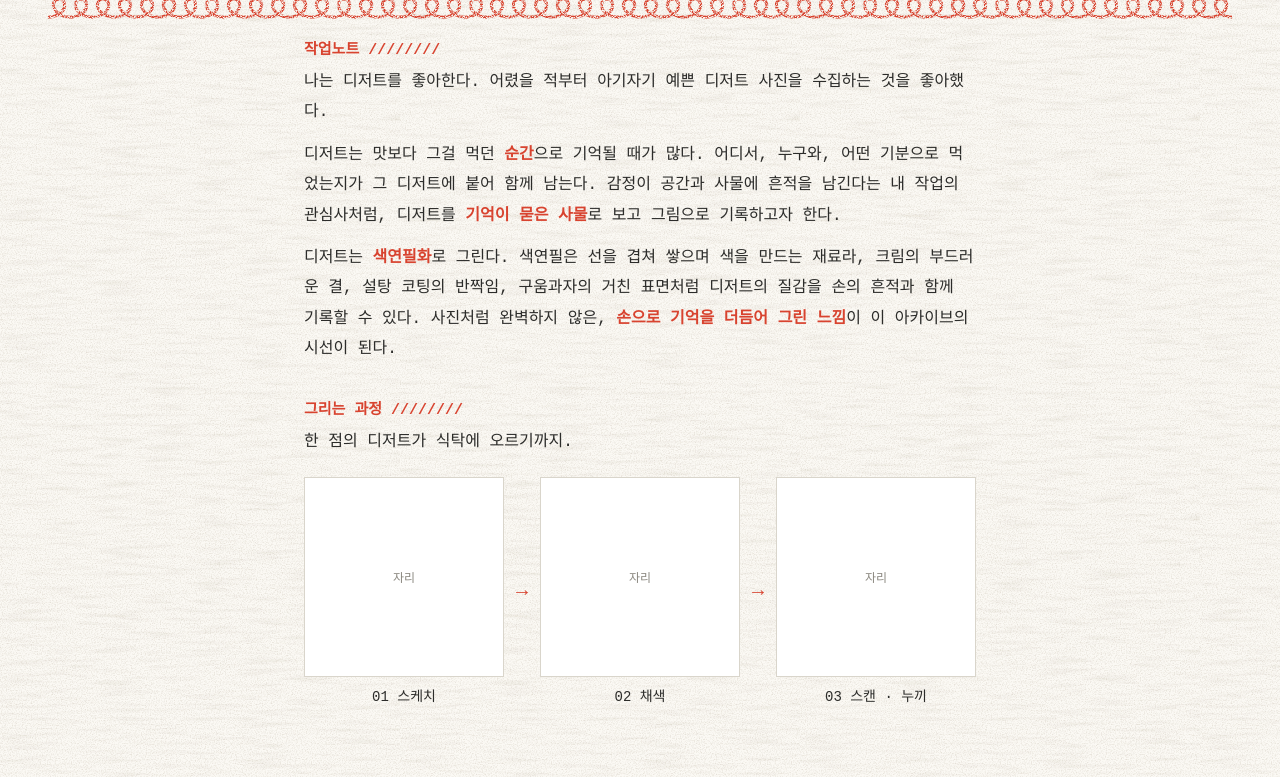
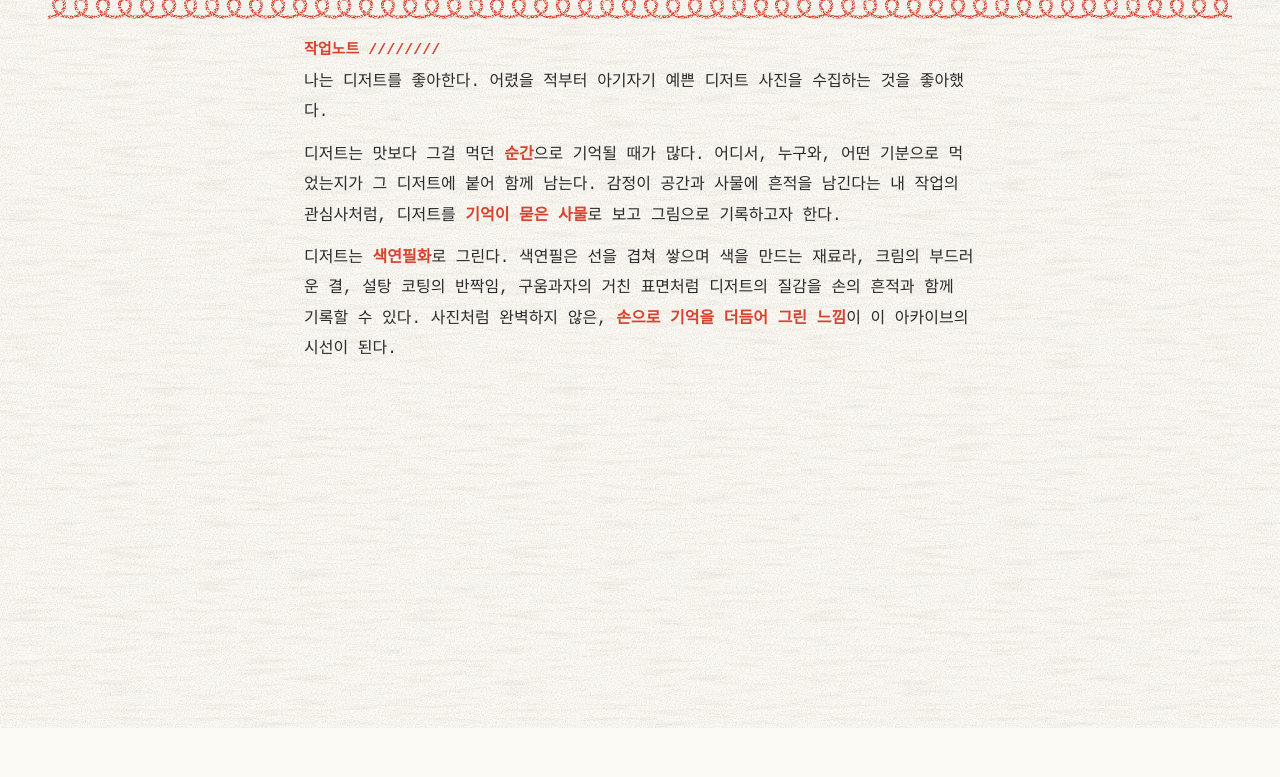
Before and after one commit to chaeeun05524-lgtm/green-table, a plain HTML site: page about.html in a window 1280 px wide. Shown: the part 72-849 px from the top of the page. After the commit the page ends 800 px from the top, so only its background shows below. Drawn offline with Linux system fonts and the light colour scheme; a web font is replaced by a local one.

Commit message:
그리는 과정 메뉴와 섹션 삭제
Co-Authored-By: Claude Opus 5.5 <noreply@anthropic.com>
Claude-Session: https://claude.ai/code/session_01AAM18iVbNb7i51Dzn78ANn

```diff
--- a/about.html
+++ b/about.html
@@ -17,7 +17,6 @@
     <nav class="menu">
       <a href="category.html">분류</a>
       <a href="about.html" class="on">소개</a>
-      <a href="about.html#process">그리는 과정</a>
     </nav>
   </header>
 
@@ -28,26 +27,6 @@
     <p>디저트는 맛보다 그걸 먹던 <strong>순간</strong>으로 기억될 때가 많다. 어디서, 누구와, 어떤 기분으로 먹었는지가 그 디저트에 붙어 함께 남는다. 감정이 공간과 사물에 흔적을 남긴다는 내 작업의 관심사처럼, 디저트를 <strong>기억이 묻은 사물</strong>로 보고 그림으로 기록하고자 한다.</p>
     <p>디저트는 <strong>색연필화</strong>로 그린다. 색연필은 선을 겹쳐 쌓으며 색을 만드는 재료라, 크림의 부드러운 결, 설탕 코팅의 반짝임, 구움과자의 거친 표면처럼 디저트의 질감을 손의 흔적과 함께 기록할 수 있다. 사진처럼 완벽하지 않은, <strong>손으로 기억을 더듬어 그린 느낌</strong>이 이 아카이브의 시선이 된다.</p>
 
-    <h2 class="sec-title" id="process">그리는 과정</h2>
-    <p>한 점의 디저트가 식탁에 오르기까지.</p>
-    <!-- images/process 폴더에 사진을 넣으면 '자리' 대신 사진이 보여 -->
-    <div class="process">
-      <figure class="step">
-        <div class="frame"><span>자리</span><img src="images/process/1-sketch.jpg" alt="" onerror="this.remove()"></div>
-        <figcaption>01 스케치</figcaption>
-      </figure>
-      <span class="arrow">→</span>
-      <figure class="step">
-        <div class="frame"><span>자리</span><img src="images/process/2-color.jpg" alt="" onerror="this.remove()"></div>
-        <figcaption>02 채색</figcaption>
-      </figure>
-      <span class="arrow">→</span>
-      <figure class="step">
-        <div class="frame"><span>자리</span><img src="images/process/3-scan.jpg" alt="" onerror="this.remove()"></div>
-        <figcaption>03 스캔 · 누끼</figcaption>
-      </figure>
-    </div>
-
   </main>
 
 </body>
--- a/css/style.css
+++ b/css/style.css
@@ -526,38 +526,11 @@ img { display: block; max-width: 100%; }
 
 
 /* =========================================================
-   소개 · 그리는 과정
+   소개
    ========================================================= */
 .about { max-width: 720px; margin: 24px auto 72px; padding: 0 24px; }
 .about p { font-size: 16px; line-height: 1.9; margin-bottom: 12px; }
 .about strong { color: var(--red); }
-
-.process {
-  display: flex;
-  align-items: center;
-  gap: 12px;
-  margin-top: 20px;
-}
-
-.step { flex: 1; }
-
-.frame {
-  position: relative;
-  aspect-ratio: 1 / 1;
-  display: grid;
-  place-items: center;
-  overflow: hidden;
-  background: #fff;
-  border: 1px solid var(--line);
-  font: 12px var(--hand);
-  color: var(--mute);
-}
-
-.frame img { position: absolute; inset: 0; width: 100%; height: 100%; object-fit: cover; }
-
-.step figcaption { margin-top: 8px; text-align: center; font: 14px var(--hand); }
-.arrow { color: var(--red); font: 700 20px var(--title); }
-
 
 /* =========================================================
    좁은 화면 (휴대폰)
@@ -574,7 +547,4 @@ img { display: block; max-width: 100%; }
   .detail-nav { flex-direction: column; margin: 0 16px 40px; }
 
   .page { margin: 24px 16px 48px; }
-  .process { flex-direction: column; }
-  .arrow { transform: rotate(90deg); }
-  .step { width: 100%; }
 }
```
Also changed, not shown: category.html (+0 -1 lines), detail.html (+0 -1 lines), index.html (+0 -1 lines).
